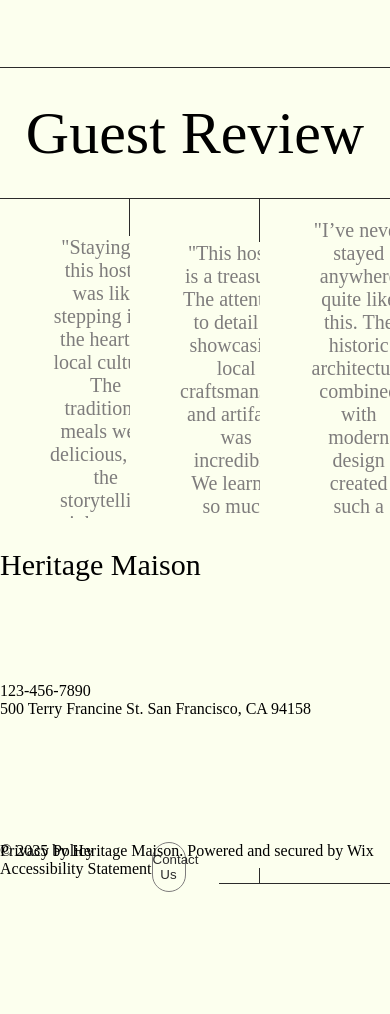
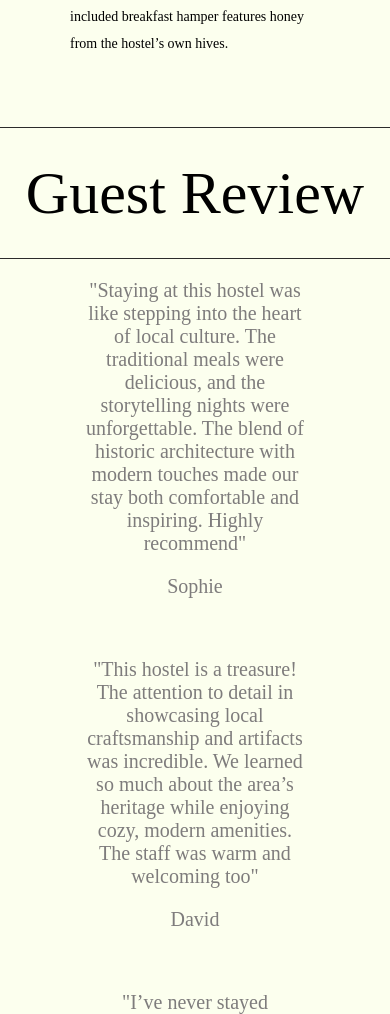
Before and after one commit to Fatima-sh-dev/Hotel, a website: page index.html in a window 390 px wide. Shown: the part 4364-5378 px from the top of the page. Drawn offline with Linux system fonts and the light colour scheme.

Commit message:
version-15

```diff
--- a/index.html
+++ b/index.html
@@ -96,11 +96,11 @@
 
         <!-- make room -->
         <div class="row">
-            <div class="col-lg-12">
+            <div class="col-lg-12 col-md-12">
                 <div class="about">
                     <h1>Our Rooms</h1>
                     <div class="row" style="justify-content: center ;">
-                        <div class="note col-lg-5">
+                        <div class="note col-lg-5 col-md-10">
 
                             <h6>Unique Stays at Heritage Hostel</h6>
                             <p>We’ve crafted more than just a place to sleep—we offer an experience steeped in
@@ -110,11 +110,11 @@
 
                         </div>
                         <div class="row">
-                            <div class="col-lg-12">
-                                <div class="col-lg-10 offset-lg-1">
-                                    <div class="photos col-lg-12 ">
+                            <div class="col-lg-12 col-md-12">
+                                <div class="col-lg-10 offset-lg-1 col-md-12">
+                                    <div class="photos col-lg-12  col-md-12">
                                         <div class="row">
-                                            <div class="one col-lg-4">
+                                            <div class="one col-lg-4 col-md-12">
                                                 <img src="./public/images/r1.avif" alt="">
                                                 <h4>The Heritage Dormitory</h4>
                                                 <p>Step into a vibrant shared space inspired by the communal spirit of
@@ -123,7 +123,7 @@
                                                     with a personal locker, USB charger, and a bedtime folktale
                                                     card—because even in a dorm, culture comes first.</p>
                                             </div>
-                                            <div class="one col-lg-4">
+                                            <div class="one col-lg-4 col-md-12">
                                                 <img src="./public/images/r2.avif" alt="">
                                                 <h4>The Artisan Private Room</h4>
                                                 <p>This is where tradition gets cozy. Sleep beneath a ceiling draped in
@@ -132,7 +132,7 @@
                                                     rain shower with hand-painted tiles, and a morning tea set awaits
                                                     with local blends.</p>
                                             </div>
-                                            <div class="one col-lg-4">
+                                            <div class="one col-lg-4 col-md-12">
                                                 <img src="./public/images/r3.avif" alt="">
                                                 <h4>The Storyteller’s Glamping Tent</h4>
                                                 <p>Five steps from the hostel’s bonfire circle, your luxury canvas tent
@@ -156,14 +156,14 @@
 
         <!-- make guest review -->
         <div class="row">
-            <div class="col-lg-12">
+            <div class="col-lg-12 col-md-12">
                 <div class="row">
-                    <div class="guest col-lg-12">
-                        <div class=" col-lg-12" style="height: 100%;">
+                    <div class="guest col-lg-12 col-md-12">
+                        <div class=" col-lg-12 col-md-12" style="height: 100%;">
                             <h1>Guest Review</h1>
                             <div class="row" style="height: auto;
       border-bottom: 1px solid #2b2b2b;">
-                                <div class="reviews col-lg-10 offset-lg-1">
+                                <div class="reviews col-lg-10 offset-lg-1 col-md-10 offset-md-1">
 
                                     <div class="review">
                                         <p>
--- a/scss/md.scss
+++ b/scss/md.scss
@@ -201,7 +201,7 @@
   }
 
   .guest {
-    height: 450px;
+    height: auto;
     h1 {
       width: 100%;
       height: 130px;
@@ -212,25 +212,23 @@
       border-bottom: 1px solid #2b2b2b;
     }
     .reviews {
-      height: 100%;
+      height: auto;
       display: flex;
-      flex-flow: row wrap;
-      justify-content: space-between;
+      flex-flow: column wrap;
+      justify-content: center;
       .review {
-        width: 33.3%;
         padding: 20px 50px;
         box-sizing: border-box;
         display: flex;
         flex-flow: column wrap;
-        justify-content: space-around;
-        &:nth-of-type(1),
-        &:nth-of-type(2) {
-          border-right: 1px solid #2b2b2b;
-        }
+        justify-content: center;
+        align-items: center;
+
         p {
           font-size: 20px;
           color: #7e7c7c;
           text-align: center;
+          margin-bottom: 20px;
         }
       }
     }
```
Also changed, not shown: css/md.css, 1 other file.
